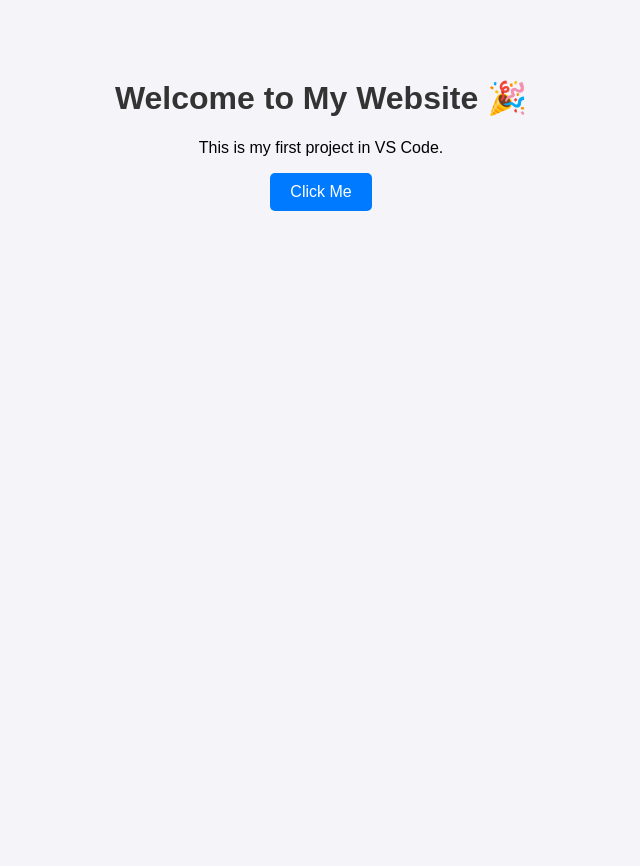
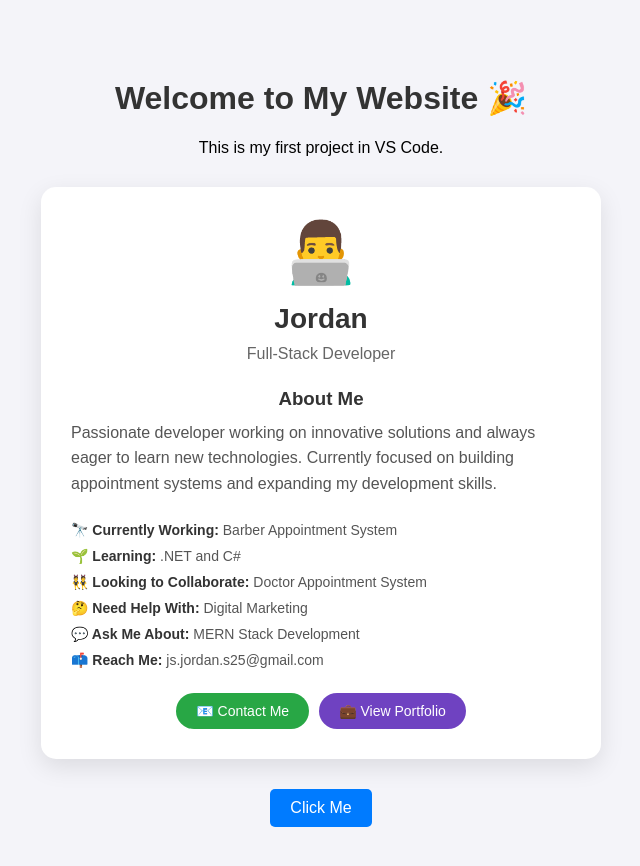
Before and after one commit to JordanIsHere/LearnWebsite, a plain HTML site: page index.html in a window 1280 px wide. Shown: the whole page, without its empty margins (319-959 px from the left). Before the commit the page ends 800 px from the top, so only its background shows below. Drawn offline with Linux system fonts and the light colour scheme.

Commit message:
about me section

```diff
--- a/index.html
+++ b/index.html
@@ -9,6 +9,48 @@
 <body>
   <h1>Welcome to My Website 🎉</h1>
   <p>This is my first project in VS Code.</p>
+
+  <!-- Profile Section -->
+  <div class="profile-section">
+    <div class="profile-card">
+      <div class="profile-header">
+        <div class="profile-avatar">👨‍💻</div>
+        <h2>Jordan</h2>
+        <p class="profile-title">Full-Stack Developer</p>
+      </div>
+
+      <div class="profile-bio">
+        <h3>About Me</h3>
+        <p>Passionate developer working on innovative solutions and always eager to learn new technologies. Currently focused on building appointment systems and expanding my development skills.</p>
+      </div>
+
+      <div class="profile-details">
+        <div class="detail-item">
+          <strong>🔭 Currently Working:</strong> Barber Appointment System
+        </div>
+        <div class="detail-item">
+          <strong>🌱 Learning:</strong> .NET and C#
+        </div>
+        <div class="detail-item">
+          <strong>👯 Looking to Collaborate:</strong> Doctor Appointment System
+        </div>
+        <div class="detail-item">
+          <strong>🤔 Need Help With:</strong> Digital Marketing
+        </div>
+        <div class="detail-item">
+          <strong>💬 Ask Me About:</strong> MERN Stack Development
+        </div>
+        <div class="detail-item">
+          <strong>📫 Reach Me:</strong> js.jordan.s25@gmail.com
+        </div>
+      </div>
+
+      <div class="profile-links">
+        <a href="mailto:js.jordan.s25@gmail.com" class="contact-btn">📧 Contact Me</a>
+        <button class="portfolio-btn">💼 View Portfolio</button>
+      </div>
+    </div>
+  </div>
 
   <!-- Button to open popup -->
   <button id="openBtn">Click Me</button>
--- a/style.css
+++ b/style.css
@@ -59,3 +59,111 @@ button:active {
 #closeBtn:hover {
   color: red;
 }
+
+/* Profile Section Styles */
+.profile-section {
+  margin: 30px 0;
+  display: flex;
+  justify-content: center;
+}
+
+.profile-card {
+  background: white;
+  border-radius: 15px;
+  box-shadow: 0 8px 25px rgba(0,0,0,0.1);
+  padding: 30px;
+  max-width: 500px;
+  width: 100%;
+  text-align: center;
+}
+
+.profile-header {
+  margin-bottom: 25px;
+}
+
+.profile-avatar {
+  font-size: 60px;
+  margin-bottom: 15px;
+}
+
+.profile-card h2 {
+  color: #333;
+  margin: 10px 0;
+  font-size: 28px;
+}
+
+.profile-title {
+  color: #666;
+  font-size: 16px;
+  margin: 5px 0 20px 0;
+}
+
+.profile-bio {
+  margin-bottom: 25px;
+  text-align: left;
+}
+
+.profile-bio h3 {
+  color: #333;
+  margin-bottom: 10px;
+  text-align: center;
+}
+
+.profile-bio p {
+  color: #555;
+  line-height: 1.6;
+  margin: 0;
+}
+
+.profile-details {
+  margin-bottom: 25px;
+  text-align: left;
+}
+
+.detail-item {
+  margin-bottom: 10px;
+  color: #555;
+  font-size: 14px;
+}
+
+.detail-item strong {
+  color: #333;
+}
+
+.profile-links {
+  display: flex;
+  gap: 10px;
+  justify-content: center;
+  flex-wrap: wrap;
+}
+
+.contact-btn, .portfolio-btn {
+  padding: 10px 20px;
+  border: none;
+  border-radius: 25px;
+  cursor: pointer;
+  font-size: 14px;
+  transition: all 0.3s ease;
+  text-decoration: none;
+  display: inline-block;
+}
+
+.contact-btn {
+  background: #28a745;
+  color: white;
+}
+
+.contact-btn:hover {
+  background: #218838;
+  transform: translateY(-2px);
+}
+
+.portfolio-btn {
+  background: #6f42c1;
+  color: white;
+}
+
+.portfolio-btn:hover {
+  background: #5a32a3;
+  transform: translateY(-2px);
+}
```
